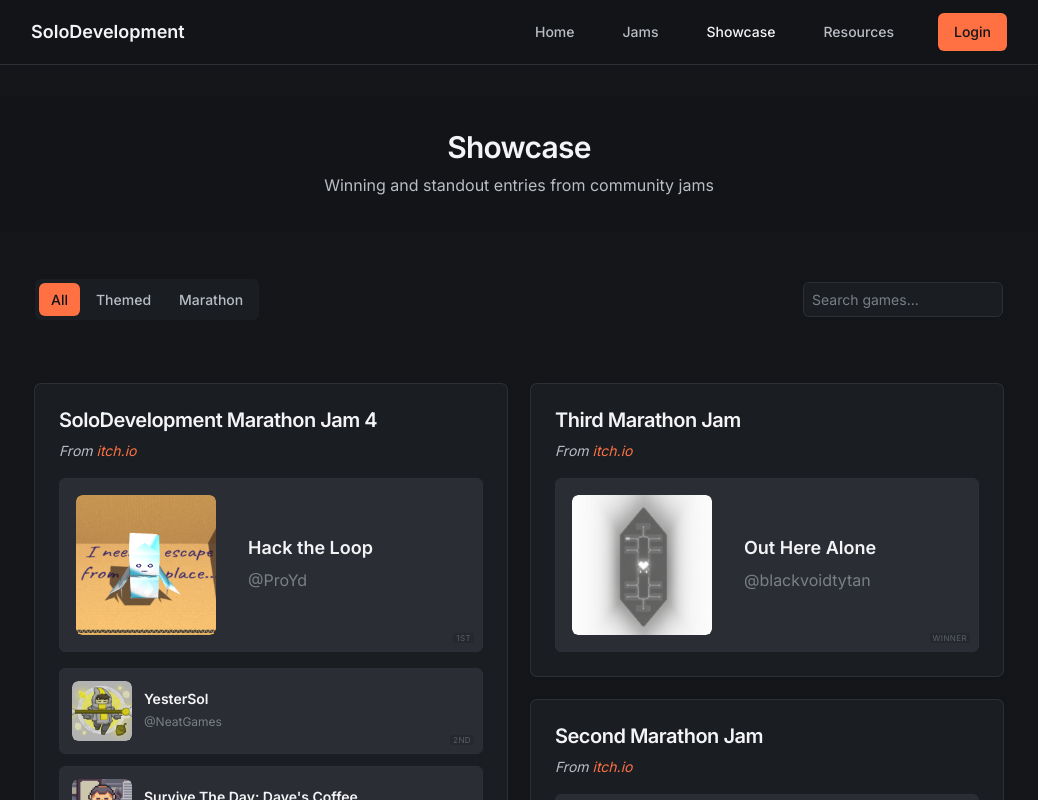
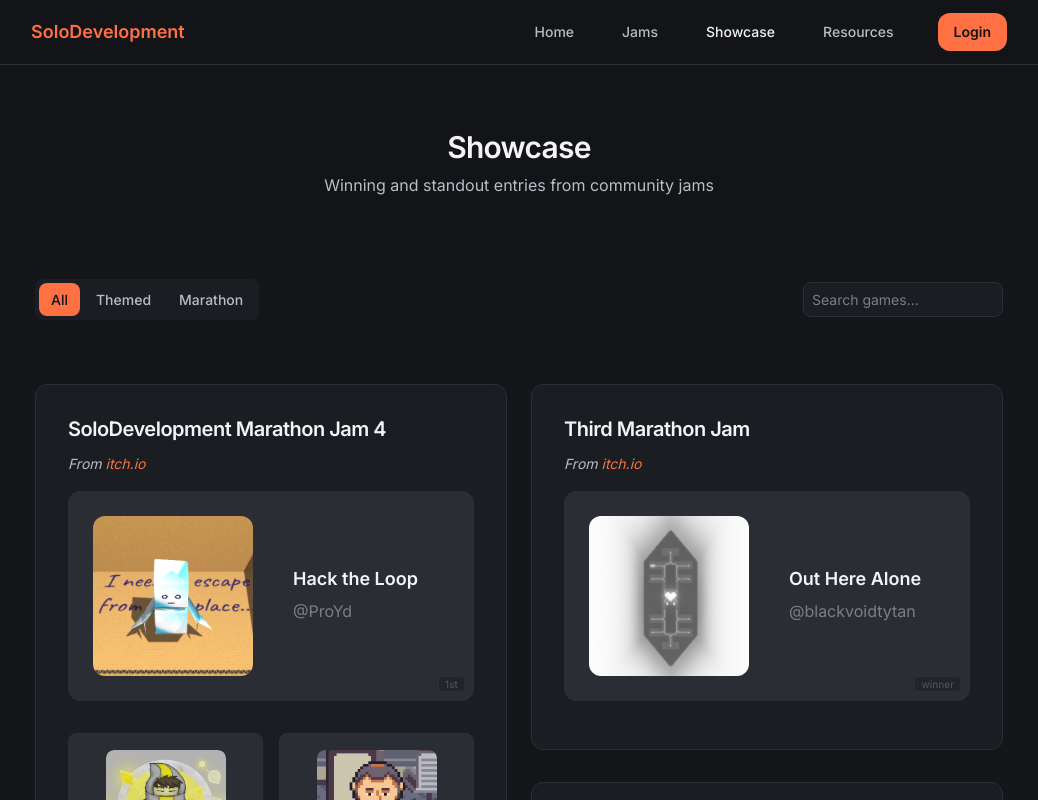
Before and after one commit to CharlesKleeven/solodevelopment, a React (Create React App) app in the folder client/: page /showcase in a window 1280 px wide. Shown: the top 800 px of the page, without its empty margins (121-1159 px from the left). Built offline with nearby package versions, Linux system fonts and the light colour scheme; no server answers.

Commit message:
Edited some style changes.

```diff
--- a/client/src/components/navbar.css
+++ b/client/src/components/navbar.css
@@ -44,6 +44,7 @@
     font-size: var(--text-lg);
     font-weight: 600;
     margin: 0;
+    color: var(--color-accent);
 }
 
 /* ===== CLEAN NAVIGATION ===== */
--- a/client/src/pages/home.css
+++ b/client/src/pages/home.css
@@ -42,20 +42,22 @@
 .current-jam-banner {
     background: var(--bg-secondary);
     border: 1px solid var(--border-subtle);
-    border-radius: var(--border-radius);
-    padding: var(--space-6);
+    border-radius: var(--border-radius-lg);
+    padding: var(--space-8);
     display: flex;
     justify-content: space-between;
     align-items: center;
-    gap: var(--space-6);
+    gap: var(--space-8);
+    position: relative;
+    overflow: hidden;
 }
+
 
 .jam-info {
     text-align: left;
 }
 
 .jam-badge {
-    background: var(--color-success);
     color: var(--bg-primary);
     padding: var(--space-1) var(--space-3);
     border-radius: var(--border-radius);
@@ -63,6 +65,7 @@
     font-weight: 600;
     display: inline-block;
     margin-bottom: var(--space-2);
+    background: var(--text-tertiary); /* Neutral fallback */
 }
 
 .jam-badge.upcoming {
@@ -124,9 +127,11 @@
 .stats-box {
     background: var(--bg-secondary);
     border: 1px solid var(--border-subtle);
-    border-radius: var(--border-radius);
-    padding: var(--space-6);
+    border-radius: var(--border-radius-lg);
+    padding: var(--space-8);
+    position: relative;
 }
+
 
 .box-title {
     font-size: var(--text-lg);
@@ -253,13 +258,13 @@
 .featured-game {
     background: var(--bg-secondary);
     border: 1px solid var(--border-subtle);
-    border-radius: var(--border-radius);
-    padding: var(--space-6);
+    border-radius: var(--border-radius-lg);
+    padding: var(--space-8);
     text-decoration: none;
     display: flex;
     align-items: center;
     gap: var(--space-6);
-    transition: border-color var(--transition), opacity 0.3s ease, transform 0.3s ease;
+    transition: border-color 0.2s ease;
     min-height: 160px;
     animation: fadeInUp 0.4s ease forwards;
 }
@@ -276,16 +281,31 @@
     }
 }
 
+/* Override global a:hover rule for game cards */
 .featured-game:hover {
     border-color: var(--text-tertiary);
+    color: inherit;
+}
+
+.featured-game:hover .game-info-clean .game-title-clean {
+    color: var(--color-accent);
+}
+
+/* Ensure jam title and author stay unchanged on hover */
+.featured-game:hover .game-info-clean .game-jam-clean {
+    color: var(--text-quaternary) !important;
+}
+
+.featured-game:hover .game-info-clean .game-author-clean {
+    color: var(--text-tertiary) !important;
 }
 
 .game-thumb-large {
-    width: 140px;
-    height: 140px;
+    width: 160px;
+    height: 160px;
     background: var(--bg-tertiary);
     border: 1px solid var(--border-subtle);
-    border-radius: var(--border-radius);
+    border-radius: var(--border-radius-lg);
     display: flex;
     align-items: center;
     justify-content: center;
@@ -316,6 +336,7 @@
     font-weight: 600;
     color: var(--text-primary);
     margin-bottom: var(--space-1);
+    transition: color var(--transition);
 }
 
 .game-author-clean {
@@ -329,6 +350,7 @@
     color: var(--text-quaternary);
     font-style: italic;
     opacity: 0.8;
+    transition: none;
 }
 
 /* ===== MINI EXPLORE SECTION ===== */
@@ -339,7 +361,7 @@
 .section-label {
     font-size: var(--text-sm);
     font-weight: 500;
-    color: var(--text-tertiary);
+    color: var(--text-secondary);
     text-transform: uppercase;
     letter-spacing: 0.04em;
     margin-bottom: var(--space-4);
--- a/client/src/pages/jams.css
+++ b/client/src/pages/jams.css
@@ -13,13 +13,15 @@
 .jam-featured-card {
     background: var(--bg-secondary);
     border: 1px solid var(--border-subtle);
-    border-radius: var(--border-radius);
-    padding: var(--space-8);
+    border-radius: var(--border-radius-lg);
+    padding: var(--space-12);
     text-align: center;
-    max-width: 42rem;
+    max-width: 48rem;
     margin: 0 auto;
-    box-shadow: var(--shadow-soft);
+    position: relative;
+    overflow: hidden;
 }
+
 
 .jam-status {
     display: flex;
@@ -94,12 +96,14 @@
 
 .timer-unit {
     text-align: center;
-    padding: var(--space-4);
+    padding: var(--space-6);
     background: var(--bg-tertiary);
     border: 1px solid var(--border-subtle);
-    border-radius: var(--border-radius);
-    min-width: 80px;
+    border-radius: var(--border-radius-lg);
+    min-width: 100px;
+    position: relative;
 }
+
 
 .timer-number {
     font-size: var(--text-3xl);
@@ -187,7 +191,7 @@
 .accordion-toggle {
     background: none;
     border: none;
-    color: var(--text-secondary);
+    color: var(--text-primary);
     font-size: var(--text-lg);
     font-weight: 600;
     cursor: pointer;
@@ -218,7 +222,7 @@
 
 .jam-title-link {
     font-weight: 500;
-    color: var(--text-primary);
+    color: var(--text-secondary);
     font-size: var(--text-base);
     text-decoration: none;
     transition: color var(--transition);
--- a/client/src/pages/showcase.css
+++ b/client/src/pages/showcase.css
@@ -82,22 +82,25 @@
 /* ===== JAM CARDS ===== */
 .jam-winner-section {
     background: var(--bg-secondary);
-    border-radius: var(--border-radius);
-    padding: var(--space-6);
-    margin-bottom: var(--space-6);
+    border-radius: var(--border-radius-lg);
+    padding: var(--space-8);
+    margin-bottom: var(--space-8);
     display: inline-block;
     width: 100%;
-    box-shadow: 0 0 0 1px var(--border-subtle);
+    border: 1px solid var(--border-subtle);
     break-inside: avoid;
     vertical-align: top;
+    position: relative;
 }
 
 .jam-winner-section h3 {
     font-size: var(--text-xl);
     font-weight: 600;
     color: var(--text-primary);
-    margin-bottom: var(--space-2);
+    margin-bottom: var(--space-3);
+    position: relative;
 }
+
 
 .jam-description {
     font-size: var(--text-sm);
@@ -124,51 +127,64 @@
 
 .winner-featured {
     display: flex;
-    gap: var(--space-4);
+    gap: var(--space-6);
     background: var(--bg-tertiary);
     border: 1px solid var(--border-subtle);
-    border-radius: var(--border-radius);
-    padding: var(--space-4);
-    transition: all var(--transition);
+    border-radius: var(--border-radius-lg);
+    padding: var(--space-6);
+    transition: border-color 0.2s ease;
     cursor: pointer;
     position: relative;
     align-items: center;
     text-decoration: none;
     color: inherit;
+    margin-bottom: var(--space-4);
 }
 
 .winner-featured:hover {
     border-color: var(--text-tertiary);
 }
 
+.winner-featured:hover .winner-title {
+    color: var(--color-accent);
+}
+
 .winner-secondary {
     display: flex;
-    flex-direction: column;
-    gap: var(--space-3);
+    flex-direction: row;
+    gap: var(--space-4);
+    justify-content: space-between;
 }
 
 .winner-item {
     display: flex;
+    flex-direction: column;
     gap: var(--space-3);
     background: var(--bg-tertiary);
     border: 1px solid var(--border-subtle);
     border-radius: var(--border-radius);
-    padding: var(--space-3);
-    transition: all var(--transition);
+    padding: var(--space-4);
+    transition: border-color 0.2s ease;
     cursor: pointer;
     position: relative;
     align-items: center;
     text-decoration: none;
     color: inherit;
+    flex: 1;
+    text-align: center;
 }
 
 .winner-item:hover {
     border-color: var(--text-tertiary);
 }
 
+.winner-item:hover .winner-title {
+    color: var(--color-accent);
+}
+
 /* ===== THUMBNAILS ===== */
 .showcase-thumb {
-    background: linear-gradient(135deg, var(--bg-primary) 0%, var(--bg-secondary) 100%);
+    background: var(--bg-tertiary);
     display: flex;
     align-items: center;
     justify-content: center;
@@ -179,17 +195,18 @@
 }
 
 .winner-featured .showcase-thumb {
-    width: 140px;
-    height: 140px;
+    width: 160px;
+    height: 160px;
     font-size: var(--text-2xl);
-    border-radius: var(--border-radius);
+    border-radius: var(--border-radius-lg);
+    flex-shrink: 0;
 }
 
 .winner-item .showcase-thumb {
-    width: 60px;
-    height: 60px;
+    width: 120px;
+    height: 120px;
     border-radius: var(--border-radius);
-    font-size: var(--text-lg);
+    font-size: var(--text-xl);
 }
 
 .showcase-thumb img {
@@ -207,9 +224,7 @@
 }
 
 .showcase-thumb.no-image {
-    background: linear-gradient(135deg,
-        rgba(245, 94, 59, 0.05) 0%,
-        rgba(98, 213, 248, 0.05) 100%);
+    background: var(--bg-secondary);
     color: var(--text-secondary);
 }
 
@@ -225,12 +240,15 @@
 .winner-item .winner-info {
     padding: 0;
     gap: var(--space-1);
+    text-align: center;
+    align-items: center;
 }
 
 .winner-title {
     font-weight: 600;
     color: var(--text-primary);
     line-height: 1.3;
+    transition: color var(--transition);
 }
 
 .winner-featured .winner-title {
@@ -260,17 +278,18 @@
     position: absolute;
     bottom: var(--space-2);
     right: var(--space-2);
-    font-size: 8px;
+    font-size: 10px;
     font-weight: 400;
     color: var(--text-tertiary);
-    background: rgba(0, 0, 0, 0.2);
-    border-radius: 2px;
-    padding: 1px 3px;
-    text-transform: uppercase;
-    letter-spacing: 0.05em;
-    opacity: 0.6;
+    background: var(--bg-secondary);
+    border: 1px solid var(--border-subtle);
+    border-radius: 4px;
+    padding: 2px 6px;
+    text-transform: lowercase;
+    letter-spacing: 0.01em;
     line-height: 1;
     z-index: 2;
+    opacity: 0.5;
 }
 
 /* ===== RESPONSIVE ===== */
@@ -300,8 +319,8 @@
     }
 
     .winner-featured .showcase-thumb {
-        width: 100px;
-        height: 100px;
+        width: 120px;
+        height: 120px;
     }
 
     .winner-featured .winner-info {
@@ -313,6 +332,22 @@
         padding: var(--space-2);
     }
 
+    .winner-secondary {
+        flex-direction: column;
+        gap: var(--space-3);
+    }
+
+    .winner-item {
+        flex-direction: row;
+        text-align: left;
+        align-items: center;
+    }
+
+    .winner-item .winner-info {
+        text-align: left;
+        align-items: flex-start;
+    }
+
     .winner-item .showcase-thumb {
         width: 50px;
         height: 50px;
--- a/client/src/styles/components.css
+++ b/client/src/styles/components.css
@@ -5,15 +5,16 @@
     display: inline-flex;
     align-items: center;
     justify-content: center;
-    padding: var(--space-3) var(--space-6);
+    padding: var(--space-4) var(--space-8);
     border: none;
-    border-radius: var(--border-radius);
+    border-radius: var(--border-radius-lg);
     font-size: var(--text-sm);
-    font-weight: 500;
+    font-weight: 600;
     cursor: pointer;
-    transition: all var(--transition);
+    transition: background-color 0.2s ease, border-color 0.2s ease;
     text-decoration: none;
     white-space: nowrap;
+    position: relative;
 }
 
 .btn-primary {
@@ -22,21 +23,19 @@
 }
 
 .btn-primary:hover {
-    opacity: 0.8;
-    transform: translateY(-1px);
+    background: var(--color-coral);
     color: var(--bg-primary);
-    /* Keep text color solid */
 }
 
 .btn-secondary {
-    background: transparent;
+    background: var(--bg-tertiary);
     color: var(--text-primary);
     border: 1px solid var(--border-subtle);
 }
 
 .btn-secondary:hover {
     background: var(--bg-secondary);
-    border-color: var(--text-tertiary);
+    border-color: var(--color-accent-alt);
 }
 
 .btn-ghost {
--- a/client/src/styles/globals.css
+++ b/client/src/styles/globals.css
@@ -35,7 +35,8 @@
 
     /* === BORDERS & BADGES === */
     --border-subtle: #2c2f35;
-    --border-radius: 6px;
+    --border-radius: 8px;
+    --border-radius-lg: 12px;
 
     --badge-upcoming: #b3a4ff;
     --badge-complete: #55e2c2;
--- a/client/src/styles/layout.css
+++ b/client/src/styles/layout.css
@@ -30,11 +30,13 @@
 
 /* ===== PAGE HEADERS - MINIMAL ===== */
 .page-header {
-    padding: var(--space-8) 0 var(--space-2);
+    padding: var(--space-12) 0 var(--space-4);
     text-align: center;
     margin-top: var(--space-8);
     background: var(--bg-primary);
+    position: relative;
 }
+
 
 .page-title {
     font-size: var(--text-4xl);
@@ -102,7 +104,10 @@
     font-weight: 600;
     margin: 0;
     color: var(--text-primary);
+    position: relative;
+    padding-bottom: var(--space-2);
 }
+
 
 .section-subtitle {
     font-size: var(--text-base);
@@ -113,15 +118,15 @@
 
 /* ===== CONTENT AREAS ===== */
 .content-area {
-    max-width: 42rem;
+    max-width: 46rem;
     margin: 0 auto;
-    padding: 0 var(--space-4);
+    padding: 0 var(--space-6);
 }
 
 .content-wide {
-    max-width: 64rem;
+    max-width: 72rem;
     margin: 0 auto;
-    padding: 0 var(--space-6);
+    padding: 0 var(--space-8);
 }
 
 /* ===== DIVIDERS ===== */
```
